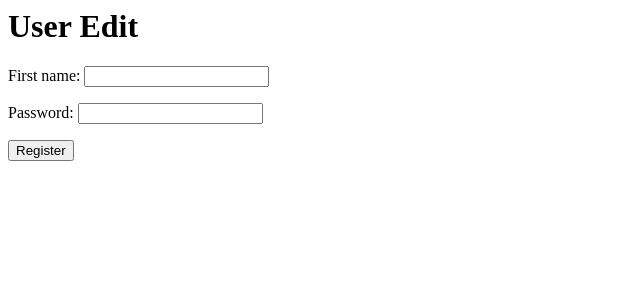
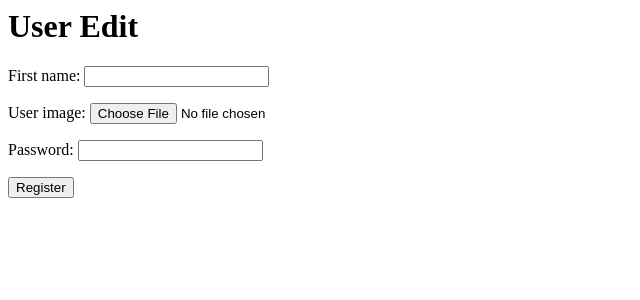
Before and after one commit to CodaMais/CodaMais, a Django app: a page that uses CodaMais/user/templates/edit_profile_form.html in a window 1280 px wide. Shown: the top 300 px of the page, without its empty margins (0-640 px from the left). Run offline with Django 3.2, Linux system fonts and the light colour scheme; tables that the repository leaves empty hold one stand-in row (values such as "Sample post").

Commit message:
Changing user image to a editable field on user edit form.
Signed-off-by: Hugo Alves <hugo.asb96@gmail.com>
Signed-off-by: Roger Lenke <rogerlenke@gmail.com>

```diff
--- a/CodaMais/user/constants.py
+++ b/CodaMais/user/constants.py
@@ -1,3 +1,6 @@
+# Project name.
+PROJECT_NAME = 'CodaMais'
+
 # USERNAME FIELDS.
 USERNAME = 'Username'
 USERNAME_FIELD_LENGTH = 12
--- a/CodaMais/user/forms.py
+++ b/CodaMais/user/forms.py
@@ -1,3 +1,6 @@
+# standard library.
+import logging
+
 # Django.
 from django import forms
 from django.utils.translation import ugettext_lazy as _
@@ -6,6 +9,9 @@ from django.core.exceptions import ValidationError
 # Local Django.
 from .models import User
 from .import constants
+
+logging.basicConfig(level=logging.DEBUG)
+logger = logging.getLogger(constants.PROJECT_NAME)
 
 
 class UserRegisterForm(forms.ModelForm):
@@ -78,11 +84,11 @@ class UserEditForm(forms.ModelForm):
         model = User
         fields = [
             'first_name',
+            'user_image',
         ]
 
     def clean(self, *args, **kwargs):
-        password = self.cleaned_data.get("password")
-
+        password = self.cleaned_data.get('password')
         if len(password) < constants.PASSWORD_MIN_LENGTH:
             raise forms.ValidationError(_(constants.PASSWORD_SIZE))
         elif len(password) > constants.PASSWORD_MAX_LENGTH:
--- a/CodaMais/user/templates/edit_profile_form.html
+++ b/CodaMais/user/templates/edit_profile_form.html
@@ -5,7 +5,7 @@
 
 <body>
   <h1>User Edit</h1>
-  <form method="post" action=".">
+  <form method="post" action="." enctype="multipart/form-data">
       {% csrf_token %}
        {{ form.as_p }}
 
--- a/CodaMais/user/views.py
+++ b/CodaMais/user/views.py
@@ -21,7 +21,7 @@ from .models import UserProfile
 from . import constants
 
 logging.basicConfig(level=logging.DEBUG)
-logger = logging.getLogger('CodaMais')
+logger = logging.getLogger(constants.PROJECT_NAME)
 
 
 def register_view(request):
@@ -146,8 +146,8 @@ def profile_view(request, username):
 
 def edit_profile_view(request, username):
     logger.debug("Rendering edit profile page.")
-    form = UserEditForm(request.POST or None)
     user = User.objects.get(username=username)
+    form = UserEditForm(request.POST or None, request.FILES or None)
 
     if request.method == "POST":
         logger.debug("Edit profile view request is POST.")
@@ -155,9 +155,11 @@ def edit_profile_view(request, username):
             logger.debug("Valid edit form.")
             password = form.cleaned_data.get('password')
             first_name = form.cleaned_data.get('first_name')
-
+            new_user_image = request.FILES['user_image']
+            logger.info(new_user_image)
             user.password = password
             user.first_name = first_name
+            user.user_image = new_user_image
 
             user.save()
 
```
Also changed, not shown: CodaMais/exercise/models.py (+5 -6 lines).
